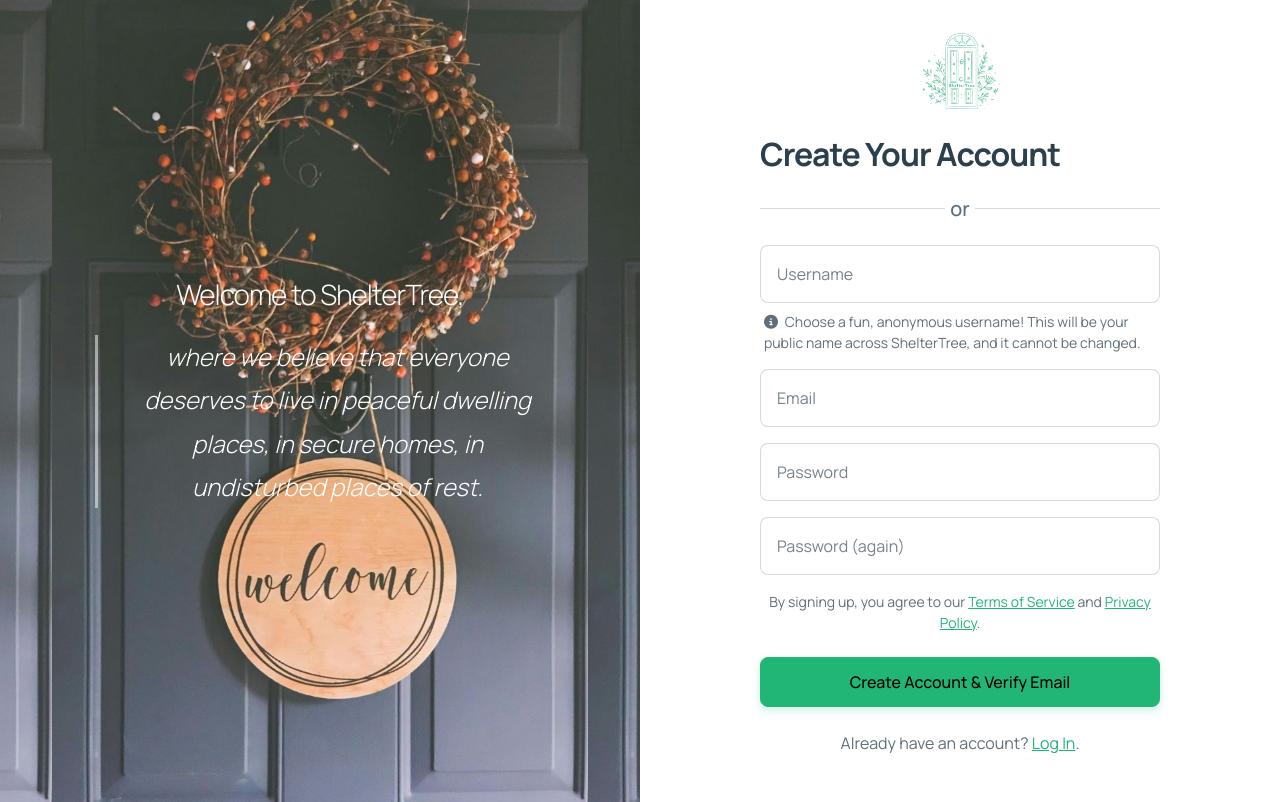
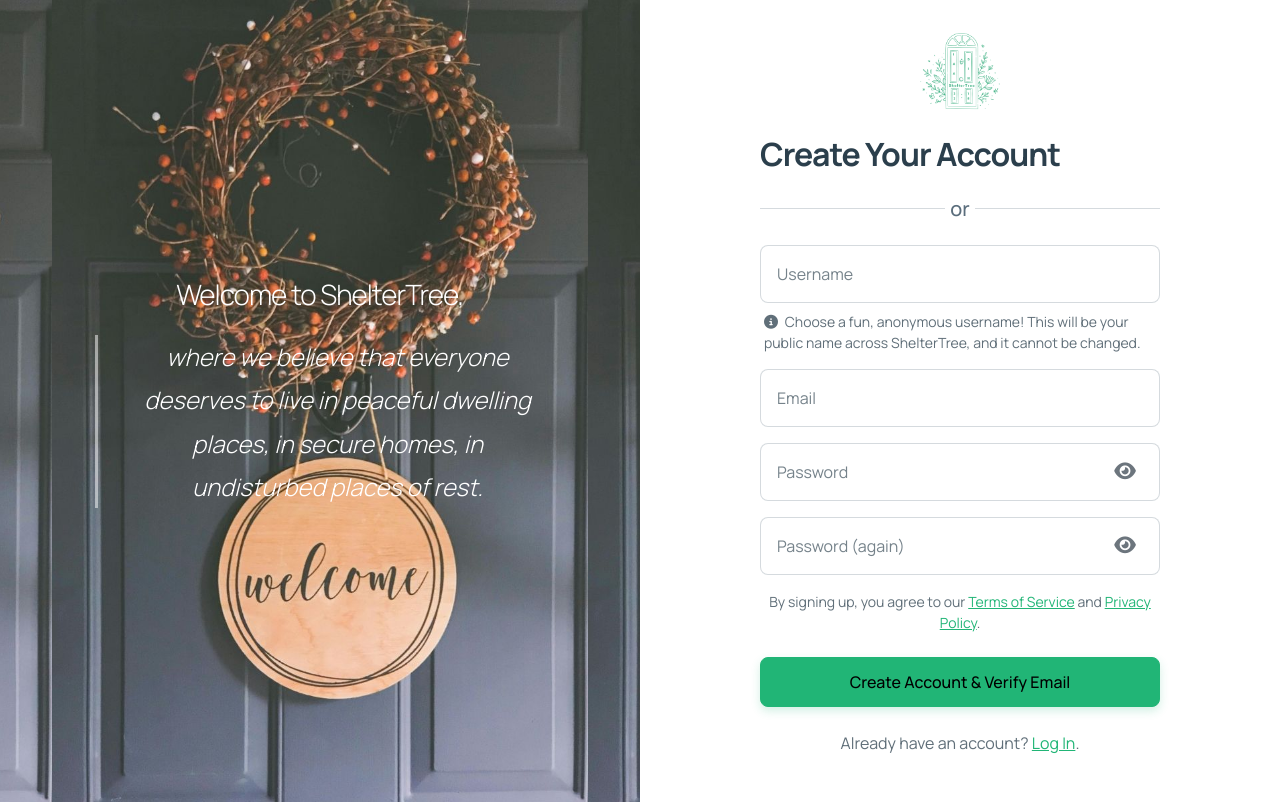
Before and after one commit to Marrtinerz/sheltertree, a Django app: page /accounts/signup/ in a window 1280 px wide. Shown: the part 234-1036 px from the top of the page. Run offline with Django 5.2, Linux system fonts and the light colour scheme; some libraries are stand-ins or nearby versions.

Commit message:
Add password visibility in signup and login forms

```diff
--- a/apps/users/templates/account/signup.html
+++ b/apps/users/templates/account/signup.html
@@ -88,18 +88,28 @@
         </div>
 
         <!-- Password Field -->
-        <div class="form-floating mb-3">
-            {{ form.password1|attr:"class:form-control"|attr:"placeholder:" }}
+        <div class="form-floating mb-3 password-wrapper">
+            {{ form.password1|attr:"class:form-control"|attr:"placeholder:"|attr:"style:padding-right: 40px" }}
             <label for="{{ form.password1.id_for_label }}">{{ form.password1.label }}</label>
+
+            <button type="button" class="password-toggle-btn" aria-label="Toggle password visibility">
+                <i class="fas fa-eye"></i>
+            </button>
+
             {% for error in form.password1.errors %}
                 <div class="invalid-feedback d-block">{{ error }}</div>
             {% endfor %}
         </div>
 
         <!-- Password Confirmation Field -->
-        <div class="form-floating mb-3">
-            {{ form.password2|attr:"class:form-control"|attr:"placeholder:" }}
+        <div class="form-floating mb-3 password-wrapper">
+            {{ form.password2|attr:"class:form-control"|attr:"placeholder:"|attr:"style:padding-right: 40px" }}
             <label for="{{ form.password2.id_for_label }}">{{ form.password2.label }}</label>
+
+            <button type="button" class="password-toggle-btn" aria-label="Toggle password visibility">
+                <i class="fas fa-eye"></i>
+            </button>
+
             {% for error in form.password2.errors %}
                 <div class="invalid-feedback d-block">{{ error }}</div>
             {% endfor %}
--- a/templates/base.html
+++ b/templates/base.html
@@ -58,6 +58,7 @@
     <!-- Mapbox CSS -->
     <link href='https://api.mapbox.com/mapbox-gl-js/v2.9.1/mapbox-gl.css' rel='stylesheet' />
 
+    {% block extra_css %}{% endblock %}
 
     {% if ENABLE_CONSENT_BANNER %}
         <!-- Cookie Consent Library CSS (only loaded if flag is on) -->
--- a/templates/base_auth.html
+++ b/templates/base_auth.html
@@ -2,7 +2,58 @@
 {% load i18n %}
 {% load static %}
 
-{# We are completely overriding the default content block to create our own layout #}
+{# ================================================================== #}
+{# 1. INJECT STYLES (World-Class Floating Eye Implementation)         #}
+{# ================================================================== #}
+{% block extra_css %}
+    {{ block.super }}
+    <style>
+        /* 1. The Anchor */
+        .password-wrapper {
+            position: relative !important;
+        }
+
+        /* 2. The Button Reset */
+        .password-toggle-btn {
+            position: absolute !important;
+            top: 50% !important;
+            right: 15px !important;
+            transform: translateY(-50%) !important;
+            z-index: 100 !important;
+
+            background: transparent !important;
+            border: none !important;
+            outline: none !important;
+            box-shadow: none !important;
+
+            padding: 0 !important;
+            color: #6c757d; /* Default gray (Bootstrap text-muted) */
+            font-size: 1.2rem;
+            cursor: pointer;
+
+            display: flex;
+            align-items: center;
+            justify-content: center;
+            width: 40px;
+            height: 100%;
+            transition: color 0.2s ease; /* Smooth color transition */
+        }
+
+        /* 3. The Hover Effect - SHELTERTREE GREEN */
+        .password-toggle-btn:hover {
+            /* Use your specific brand hex code */
+            color: #21b576 !important;
+
+            /* OR, if you've set up Bootstrap variables correctly, use: */
+            /* color: var(--bs-primary) !important; */
+        }
+    </style>
+{% endblock %}
+
+
+{# ================================================================== #}
+{# 2. THE LAYOUT STRUCTURE                                            #}
+{# ================================================================== #}
 {% block main_content_wrapper %}
     {# By placing our layout in this block, we prevent the default container from rendering #}
     <main>
@@ -35,3 +86,37 @@
 
 {# We no longer need a block content, as we've replaced the wrapper that contains it #}
 {% block content %}{% endblock %}
+
+
+{# ================================================================== #}
+{# 3. INJECT JAVASCRIPT (Handles the click event)                     #}
+{# ================================================================== #}
+{% block extra_js %}
+    {{ block.super }}
+    <script>
+        document.addEventListener('DOMContentLoaded', function() {
+            const toggleButtons = document.querySelectorAll('.password-toggle-btn');
+
+            toggleButtons.forEach(button => {
+                button.addEventListener('click', function(e) {
+                    e.preventDefault(); // Stop form submission
+
+                    // Find the wrapper, then the input inside it
+                    const wrapper = this.closest('.password-wrapper');
+                    const input = wrapper.querySelector('input');
+                    const icon = this.querySelector('i');
+
+                    if (input.type === 'password') {
+                        input.type = 'text';
+                        icon.classList.remove('fa-eye');
+                        icon.classList.add('fa-eye-slash');
+                    } else {
+                        input.type = 'password';
+                        icon.classList.remove('fa-eye-slash');
+                        icon.classList.add('fa-eye');
+                    }
+                });
+            });
+        });
+    </script>
+{% endblock %}
```
Also changed, not shown: apps/users/templates/account/login.html (+11 -2 lines).
